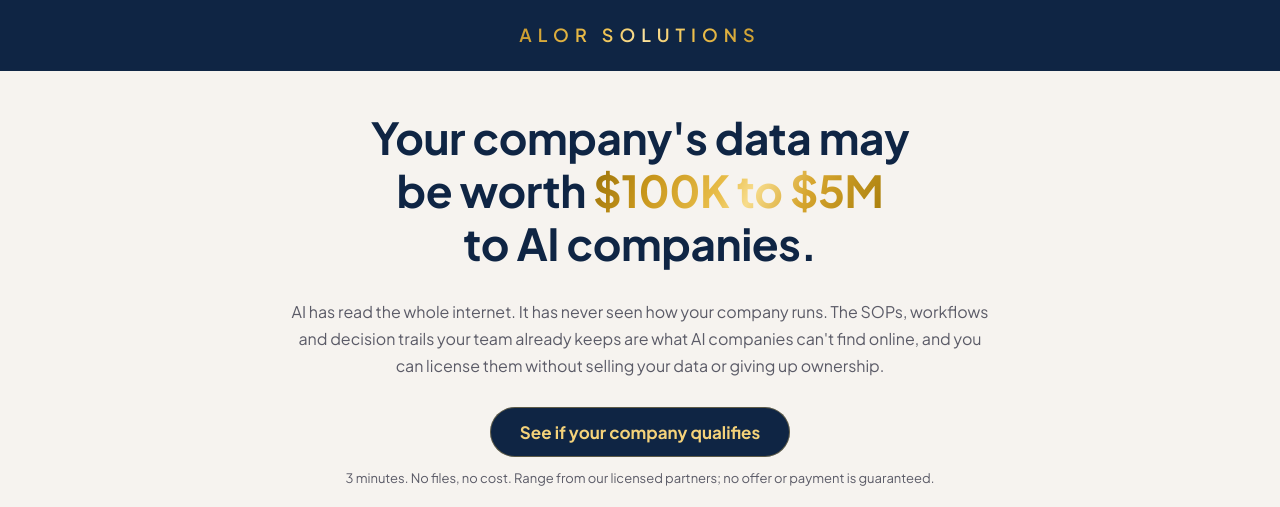
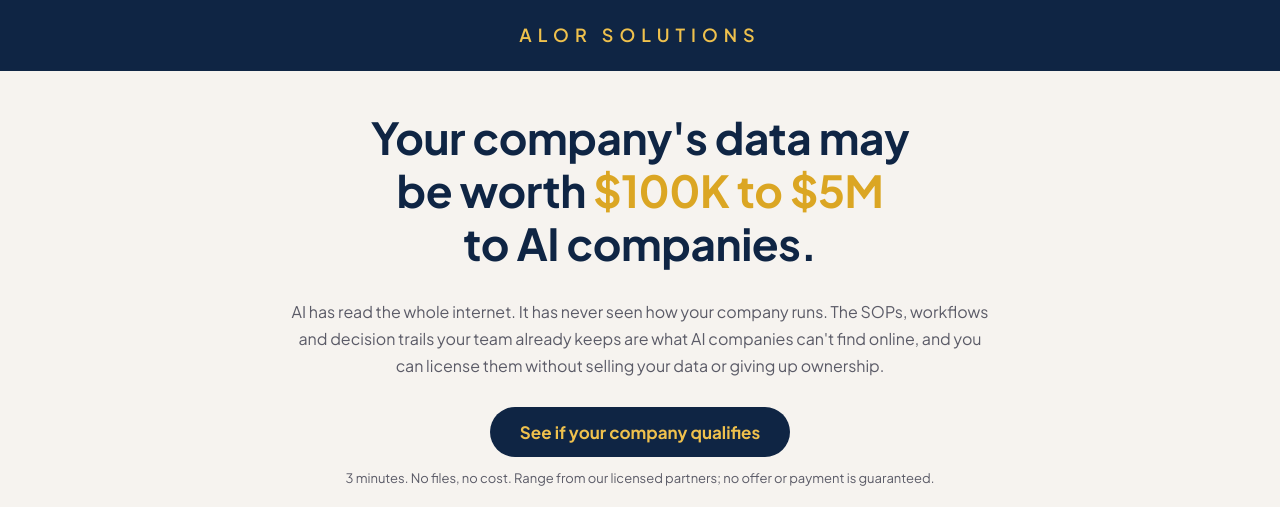
Before and after one commit to RolaDiab/alorsolutions-site, a plain HTML site: page AIdataFunding/index.html in a window 1280 px wide. Shown: the top 507 px of the page. Drawn offline with Linux system fonts and the light colour scheme.

Commit message:
AI Data Funding: solid bright gold instead of metallic gradient
Co-Authored-By: Claude Opus 5.5 <noreply@anthropic.com>

```diff
--- a/AIdataFunding/dl.css
+++ b/AIdataFunding/dl.css
@@ -2,7 +2,7 @@
 :root {
   --blue: #0F2544;      /* Alor navy */
   --gold: #EFC14D;      /* Alor gold */
-  --gold-text: #BA8C0D; /* Alor gold-dark, for gold text on light backgrounds */
+  --gold-text: #DBA623; /* bright Alor gold, deep enough to read on cream */
   --ink: #0F2544;
   --muted: #5B5B67;
   --page: #F6F3EF;      /* Alor cream */
@@ -86,24 +86,3 @@ textarea { resize: vertical; }
 .err { color: var(--err); font-weight: bold; margin: 0; }
 .result { text-align: left; }
 .result h2 { text-align: center; }
-
-/* Elevated metallic gold (Alor gold family). Solid fallback first, gradient where supported. */
-:root {
-  --gold-metal: linear-gradient(120deg, #9A7209 0%, #C9971C 22%, #E9BE4A 45%, #F7DC8C 55%, #D6A52E 72%, #A87E0B 100%);
-  --gold-metal-light: linear-gradient(120deg, #C99A2E 0%, #EFC14D 35%, #FBE3A0 52%, #EFC14D 70%, #C99A2E 100%);
-}
-h1 em, .value .big, .group {
-  color: var(--gold-text);
-  background: var(--gold-metal);
-  -webkit-background-clip: text;
-  background-clip: text;
-  -webkit-text-fill-color: transparent;
-}
-.wordmark {
-  background: var(--gold-metal-light);
-  -webkit-background-clip: text;
-  background-clip: text;
-  -webkit-text-fill-color: transparent;
-}
-.btn { color: #F4D27A; box-shadow: inset 0 0 0 1px rgba(239, 193, 77, 0.35); }
-.steps li::before { color: #F4D27A; box-shadow: inset 0 0 0 1px rgba(239, 193, 77, 0.45); }
```
